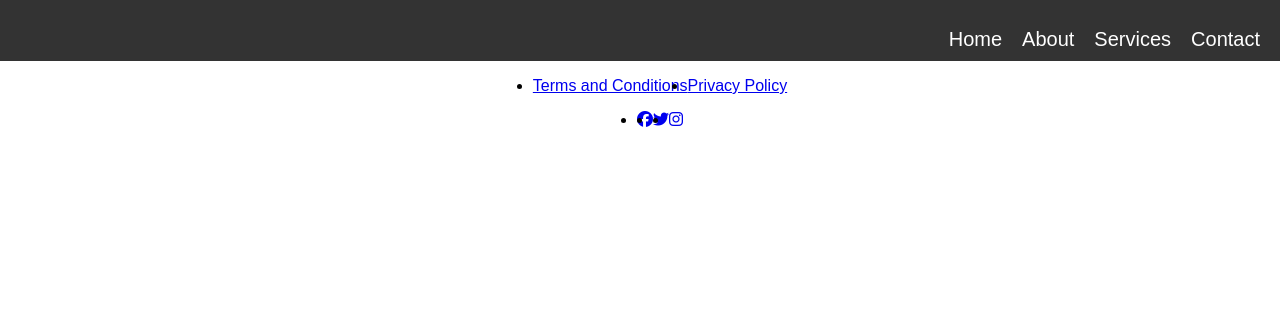
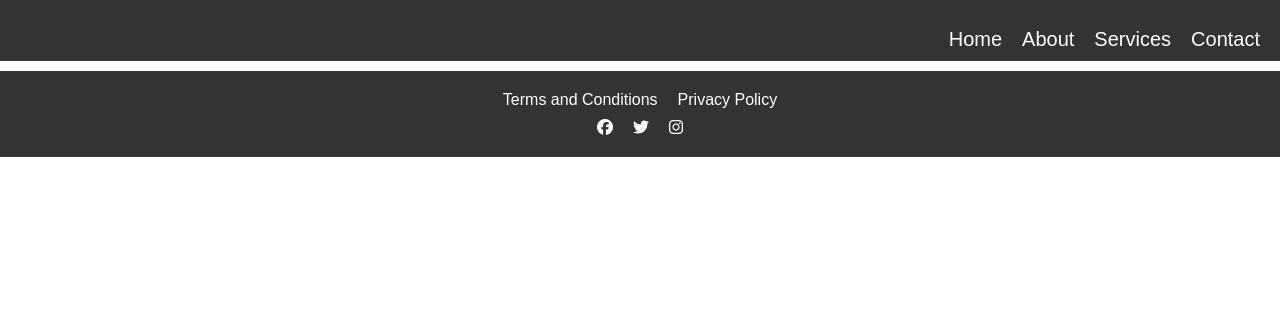
Before and after one commit to dpshah23/Github-Visitor-Info-Admin, a Django app: page / in a window 1280 px wide. Shown: the top 321 px of the page. Run offline with Django 4.2, Linux system fonts and the light colour scheme; some libraries are stand-ins or nearby versions.

Commit message:
Navbar And Footer Done

```diff
--- a/static/css/footer.css
+++ b/static/css/footer.css
@@ -1,10 +1,41 @@
 
  .footer-links,
  .social-links {
-     display: flex;
-     justify-content: center;
-     align-items: center;
+    display: flex;
+    justify-content: center;
+    align-items: center;
+    margin: 10px 0;
+    padding: 0;
+    list-style: none;
+    gap: 20px;
+    color: white;
+    color: white;
+    text-decoration: none;
+
  }
+.footer{
+    background-color: #333;
+    padding: 10px;
+    max-width: 100%;
+}
+.footer-links a{
+    color: white;
+    text-decoration: none;
+}
+
+ .footer-links a:hover{
+        color: black;
+ }
+
+ .social-links a{
+    color: white;
+    text-decoration: none;
+ }
+
+ .social-links a:hover{
+        color: black;
+}
+
 
  /* Media queries for responsiveness */
  @media (max-width: 768px) {
--- a/templates/footer.html
+++ b/templates/footer.html
@@ -2,7 +2,7 @@
 <link rel="stylesheet" href="/static/css/footer.css">
 <script src="https://kit.fontawesome.com/36d72e7e2f.js" crossorigin="anonymous"></script>
 <footer>
-    <div class="container">
+    <div class="footer">
         <div class="row">
             <div class="col-md-6">
                 <ul class="footer-links">
```
